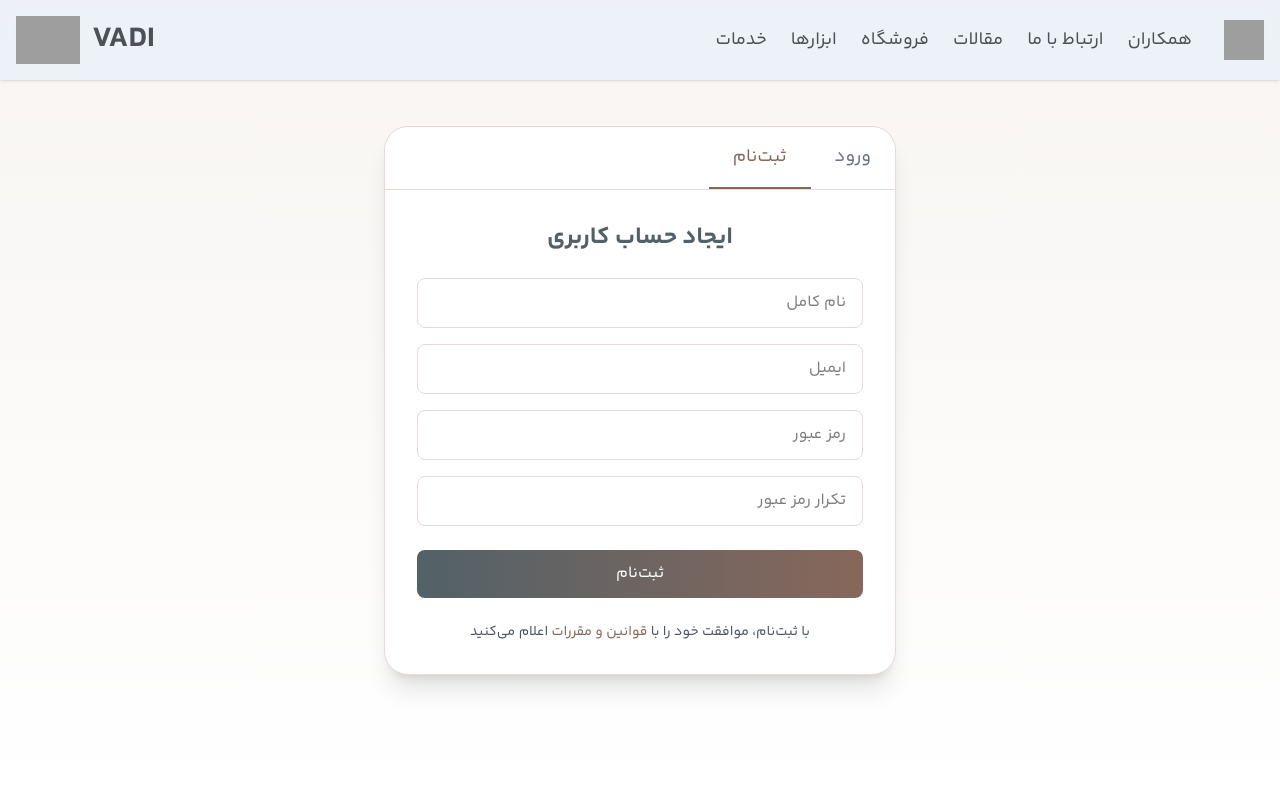
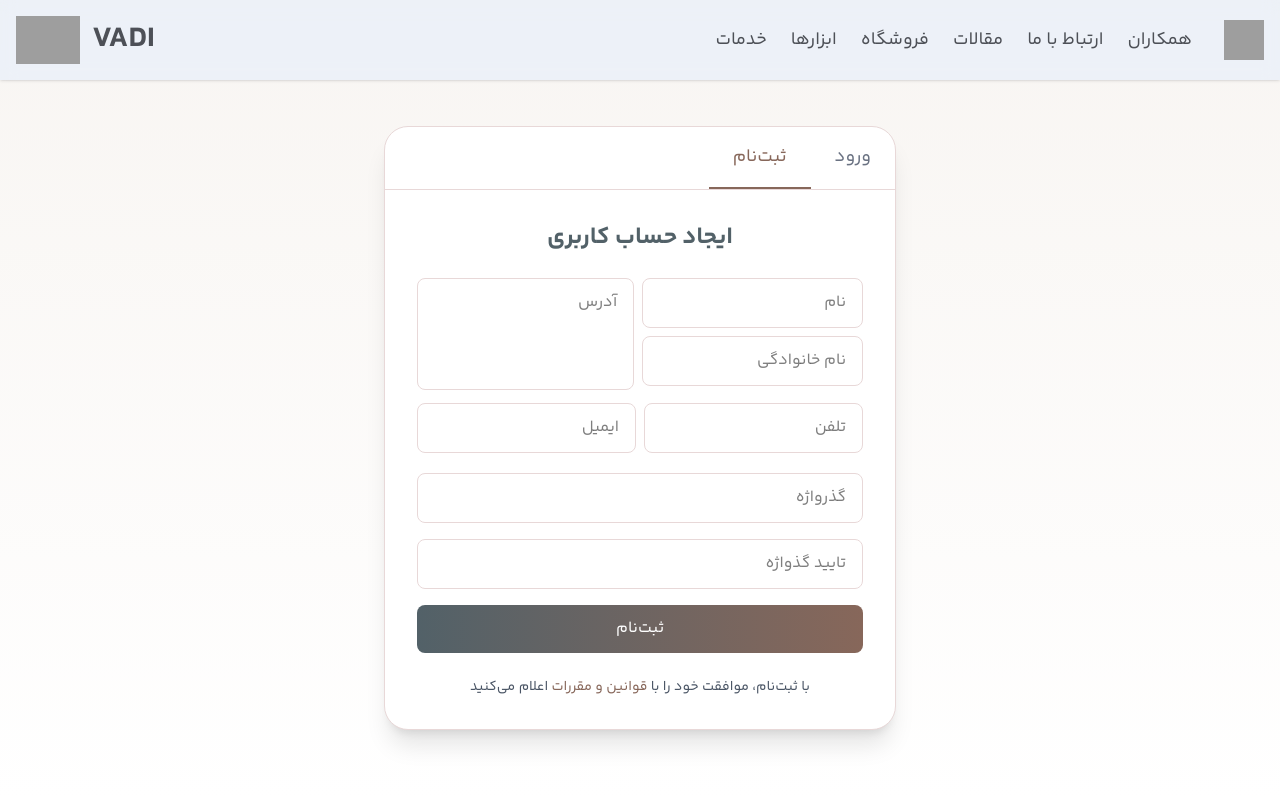
Before and after one commit to Ghostmaysam1/vadi, a Vue app: page /signup in a window 1280 px wide. Shown: the top 800 px of the page. Built offline with nearby package versions, Linux system fonts and the light colour scheme; grey boxes are pictures that could not be loaded.

Commit message:
feat: get all informations from user in signup and login (#29)

```diff
--- a/src/view/Auth/Login/Login.vue
+++ b/src/view/Auth/Login/Login.vue
@@ -1,10 +1,14 @@
 <script setup lang="ts">
-import { ref } from "vue";
+import { reactive } from "vue";
 import { RouterLink, useRouter } from "vue-router";
 const router = useRouter();
 
-const loginData = ref({
-  email: "",
+const loginData = reactive<{
+  phoneNumber: string,
+  password: string,
+  remember: boolean
+}>({
+  phoneNumber: "",
   password: "",
   remember: false,
 });
@@ -40,13 +44,13 @@ const handleLogin = () => {
 
           <form @submit.prevent="handleLogin">
             <div class="mb-4">
-              <input type="email" v-model="loginData.email" placeholder="ایمیل"
+              <input type="text" v-model="loginData.phoneNumber" placeholder="تلفن"
                 class="w-full px-4 py-3 rounded-lg border border-[#E8D8D8] focus:outline-none focus:ring-2 focus:ring-[#87675a] transition-all"
                 required />
             </div>
 
             <div class="mb-4">
-              <input type="password" v-model="loginData.password" placeholder="رمز عبور"
+              <input type="password" v-model="loginData.password" placeholder="گذرواژه"
                 class="w-full px-4 py-3 rounded-lg border border-[#E8D8D8] focus:outline-none focus:ring-2 focus:ring-[#87675a] transition-all"
                 required />
             </div>
--- a/src/view/Auth/SignUp/SignUp.vue
+++ b/src/view/Auth/SignUp/SignUp.vue
@@ -1,22 +1,34 @@
 <script setup lang="ts">
-import { ref } from "vue";
+import { reactive } from "vue";
 import { RouterLink, useRouter } from "vue-router";
 const router = useRouter();
 
-const registerData = ref({
-  name: "",
-  email: "",
+const registerData = reactive<{
+  firstName: string,
+  lastName: string,
+  phoneNumber: string,
+  address: string,
+  password: string,
+  emailAddress: string,
+  confirmPassword: string
+}>({
+  firstName: "",
+  lastName: "",
+  phoneNumber: "",
+  address: "",
   password: "",
   confirmPassword: "",
+  emailAddress: "",
 });
 
 const handleRegister = () => {
-  router.push('/')
+  console.log(registerData)
+  router.push('/login')
 };
 </script>
 
 <template>
-  <div class="min-h-screen bg-gradient-to-b from-[#f8f5f2] to-white flex items-center justify-center p-4">
+  <div class="min-h-screen bg-gradient-to-b from-[#f8f5f2] to-white flex items-center justify-center pt-14">
     <div class="w-full max-w-lg bg-white rounded-3xl shadow-xl overflow-hidden border border-[#E8D8D8]" dir="rtl">
       <div class="flex border-b border-[#E8D8D8]">
         <RouterLink to="login">
@@ -40,29 +52,56 @@ const handleRegister = () => {
           </h2>
 
           <form @submit.prevent="handleRegister">
-            <div class="mb-4">
-              <input type="text" v-model="registerData.name" placeholder="نام کامل"
+            <div class="mb-1 flex gap-2">
+              <div class="flex flex-col gap-2">
+                <div class="">
+                  <input type="text" v-model="registerData.firstName" placeholder="نام"
                     class="w-full px-4 py-3 rounded-lg border border-[#E8D8D8] focus:outline-none focus:ring-2 focus:ring-[#87675a] transition-all"
                     required />
                 </div>
 
+                <div class="">
+                  <input type="text" v-model="registerData.lastName" placeholder="نام خانوادگی"
+                    class="w-full px-4 py-3 rounded-lg border border-[#E8D8D8] focus:outline-none focus:ring-2 focus:ring-[#87675a] transition-all"
+                    required />
+                </div>
+              </div>
+
+              <div class="h-full"> <!-- ========= Address ======== -->
+                <textarea type="password" v-model="registerData.address" placeholder="آدرس"
+                  class="w-full h-28 px-4 py-3 resize-none rounded-lg border border-[#E8D8D8] focus:outline-none focus:ring-2 focus:ring-[#87675a] transition-all"
+                  required />
+              </div>
+            </div>
+
+            <div class="mb-1 flex gap-2">
               <div class="mb-4">
-              <input type="email" v-model="registerData.email" placeholder="ایمیل"
+                <input type="text" v-model="registerData.phoneNumber" placeholder="تلفن"
+                  class="w-full px-4 py-3 rounded-lg border border-[#E8D8D8] focus:outline-none focus:ring-2 focus:ring-[#87675a] transition-all"
+                  required />
+              </div>
+              <div class="mb-4">
+                <input type="email" v-model="registerData.emailAddress" placeholder="ایمیل"
+                  class="w-full px-4 py-3 rounded-lg border border-[#E8D8D8] focus:outline-none focus:ring-2 focus:ring-[#87675a] transition-all"
+                  required />
+              </div>
+            </div>
+
+            <!-- ========================== -->
+            <div class="mb-4"> <!-- ========== Password =========== -->
+              <input type="password" v-model="registerData.password" placeholder="گذرواژه"
               class="w-full px-4 py-3 rounded-lg border border-[#E8D8D8] focus:outline-none focus:ring-2 focus:ring-[#87675a] transition-all"
               required />
             </div>
 
-            <div class="mb-4">
-              <input type="password" v-model="registerData.password" placeholder="رمز عبور"
+            <div class="mb-4"> <!-- ========== re-Password =========== -->
+              <input type="password" v-model="registerData.confirmPassword" placeholder="تایید گذواژه"
               class="w-full px-4 py-3 rounded-lg border border-[#E8D8D8] focus:outline-none focus:ring-2 focus:ring-[#87675a] transition-all"
               required />
             </div>
+            <!-- ========================== -->
 
-            <div class="mb-6">
-              <input type="password" v-model="registerData.confirmPassword" placeholder="تکرار رمز عبور"
-                class="w-full px-4 py-3 rounded-lg border border-[#E8D8D8] focus:outline-none focus:ring-2 focus:ring-[#87675a] transition-all"
-                required />
-            </div>
+
 
             <button type="submit"
               class="w-full bg-gradient-to-r from-[#526168] to-[#87675a] text-white py-3 px-4 rounded-lg font-medium hover:opacity-90 transition-all focus:outline-none focus:ring-2 focus:ring-offset-2 focus:ring-[#87675a]">
```
Lines whose indentation alone changed are shown as unchanged.
